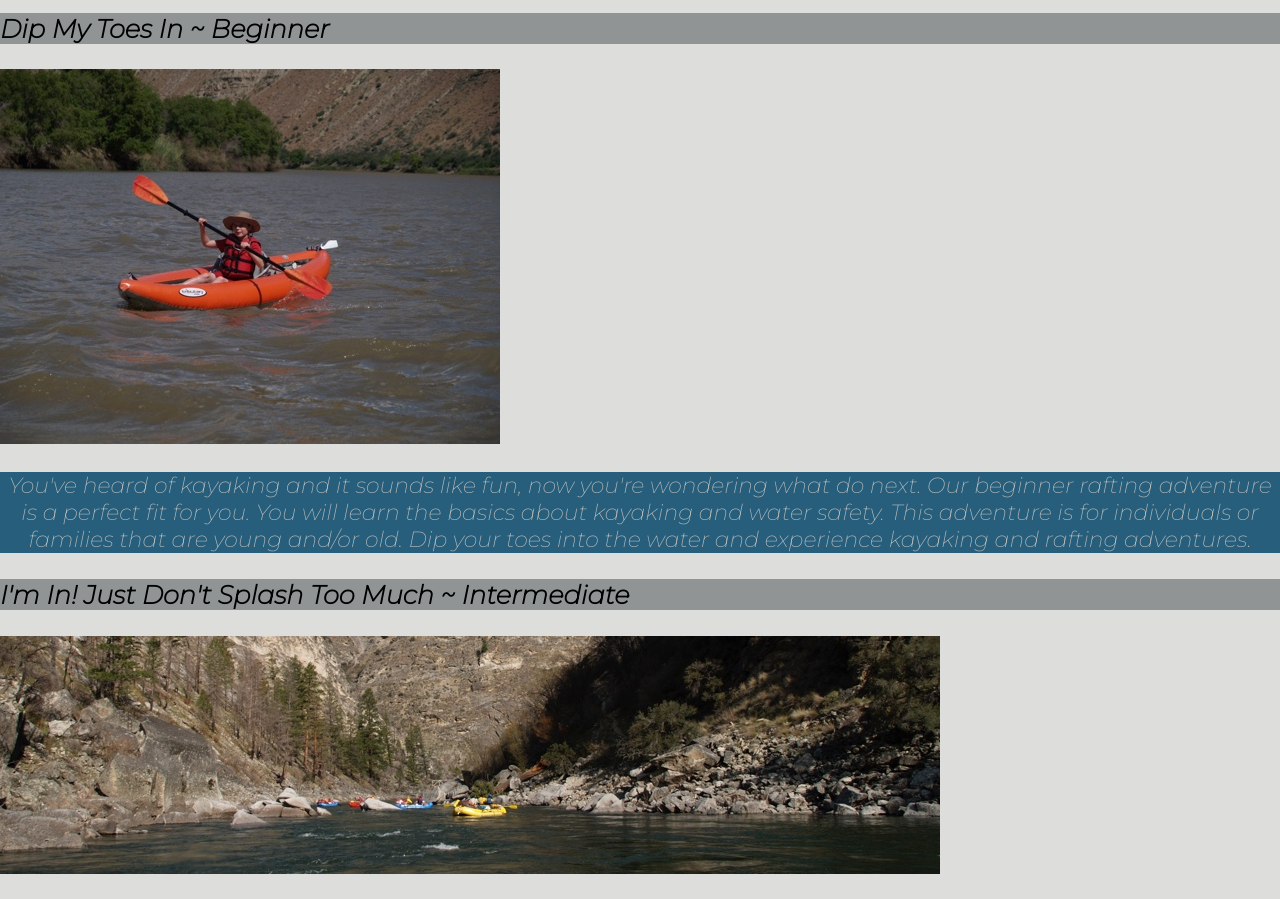
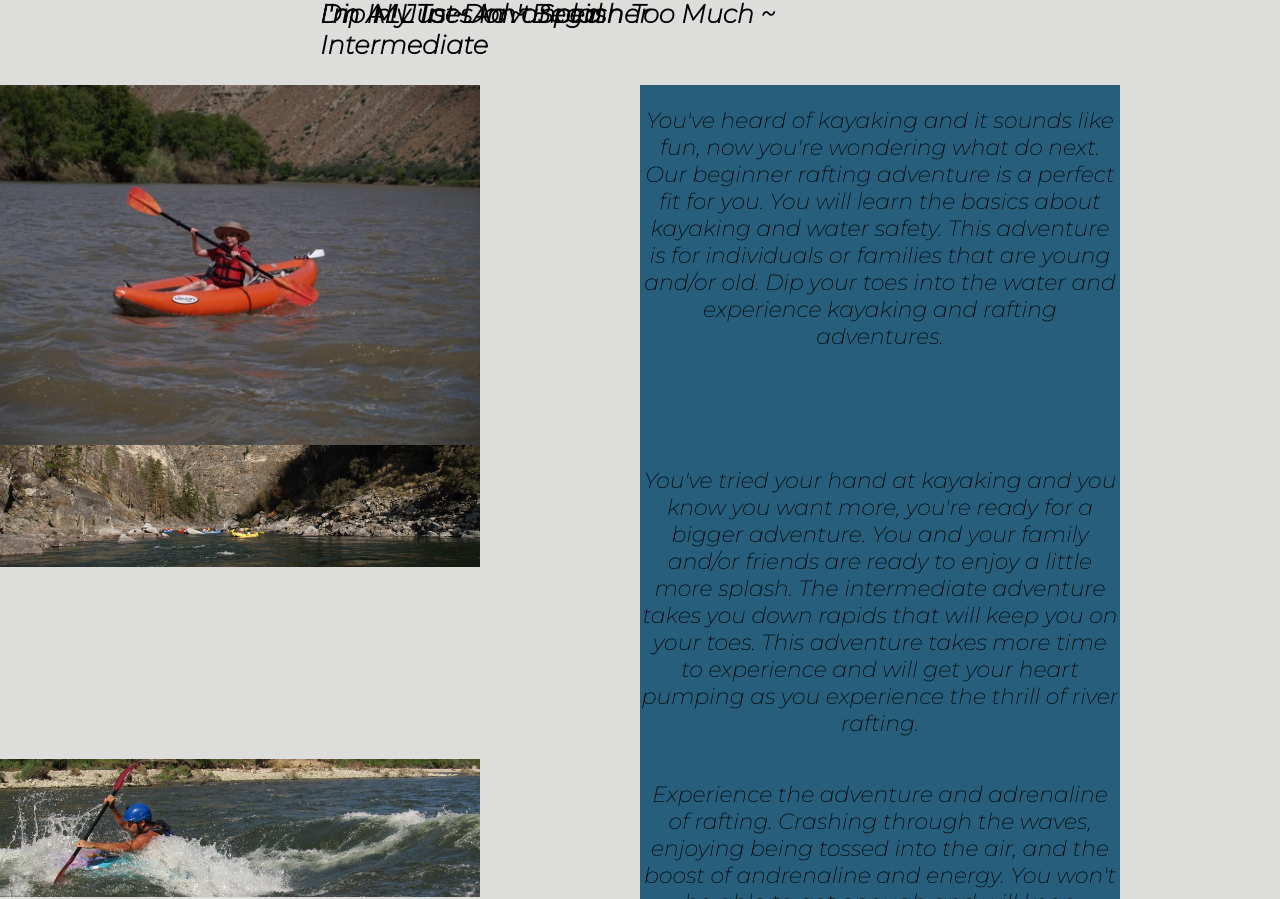
Before and after one commit to starb520/wdd130, a plain HTML site: page wwr/river_skill_level.html in a window 1280 px wide. Shown: the part 517-1416 px from the top of the page. Drawn offline with Linux system fonts and the light colour scheme.

Commit message:
workin g on the grid

```diff
--- a/wwr/river_skill_level.html
+++ b/wwr/river_skill_level.html
@@ -23,43 +23,49 @@
                 <a href="contactus.html">Contact Us</a>
             </nav>
         </header>
-        <div id="calm_river">
-            <div id="calm_river_photo">
-                <img id="calm_river_image" src="images/littlecolorado-wide.jpg" alt="Picture of calm river">
-                    <div id="big_text">
-                        <h2>Choose Your Adventure</h2>
-                    </div>
-            </div>
+
+        <img id="calm_river_image" src="images/littlecolorado-wide.jpg" alt="Picture of calm river">
+
+        <div id="big_text">
+            <h2>Choose Your Adventure</h2>
         </div>
 
 
         <main class="choose_your_adventure">
 
-            <div id="river_level">
-                <div id="headline_quote">
+                <div class="headline_quote_b">
                     <h3>Dip My Toes In ~ Beginner</h3>
                 </div>
-                <img id="kayak" src="images/deso-kayak.jpg" alt="picture of child kayaking">
-                <section class="text_background">
+
+                <img class="kayak" id="beginner" src="images/deso-kayak.jpg" alt="picture of child kayaking">
+
+                <section class="text_background" id="beginner_text">
                     <p>You've heard of kayaking and it sounds like fun, now you're wondering what do next. Our beginner rafting adventure is a perfect fit for you. You will learn the basics about kayaking and water safety. This adventure is for individuals or families that are young and/or old. Dip your toes into the water and experience kayaking and rafting adventures.</p>
                 </section>
 
-                <div id="headline_quote">
+
+
+                <div class="headline_quote_i">
                     <h3>I'm In! Just Don't Splash Too Much ~ Intermediate</h3>
                 </div>
-                <img id="kayak" src="images/river-wide3.jpg" alt="picture of calm river">
-                <section class="text_background">
+
+                <img class="kayak" id="intermediate" src="images/river-wide3.jpg" alt="picture of calm river">
+
+                <section class="text_background" id="intermediate_text">
                     <p>You've tried your hand at kayaking and you know you want more, you're ready for a bigger adventure. You and your family and/or friends are ready to enjoy a little more splash. The intermediate adventure takes you down rapids that will keep you on your toes. This adventure takes more time to experience and will get your heart pumping as you experience the thrill of river rafting.</p>
                 </section>
 
-                <div id="headline_quote">
+
+
+                <div class="headline_quote_a">
                     <h3>I'm ALL In ~ Advanced</h3>
                 </div>
-                <img id=""kayak" src="images/salmon-kayak-banner1.jpg" alt="picture of large rapids">
-                <section class="text_background">
+
+                <img class="kayak" id="advanced" src="images/salmon-kayak-banner1.jpg" alt="picture of large rapids">
+
+                <section class="text_background" id="advanced_text">
                     <p>Experience the adventure and adrenaline of rafting. Crashing through the waves, enjoying being tossed into the air, and the boost of andrenaline and energy. You won't be able to get enough and will keep coming back for more.</p>
                 </section>
-            </div>
 
         </main>
 
--- a/wwr/styles/style.css
+++ b/wwr/styles/style.css
@@ -231,27 +231,65 @@ main section img {
 .card-img, .mountains {
     width: 100%;
 }
-
-.text_background {
-    background-color: #265e7c;
-
-}
-
-.text_background p {
-    color: #b3b8b8;
-}
-
-#headline_quote h3 {
-    background-color:#909494;
-}
-
-#big_text h2 {
-    background-color: #676865;
-    font-size: 45px;
-}
+ /* river_skill_level css begins*/
 
 #calm_river_image {
     width: 100%;
+}
+
+.choose_your_adventure {
+    display: grid;
+    grid-template-columns: repeat(8, 1fr);
+}
+
+.headline_quote_b {
+    grid-column: 3/6;
+    grid-row: 1/2;
+}
+
+.headline_quote_i {
+    grid-column: 3/6;
+    grid-row: 1/2;
+}
+
+.headline_quote_a {
+    grid-column: 3/6;
+    grid-row: 1/2;
+}
+#beginner {
+    grid-column: 1/4;
+    grid-row: 2/5;
+    width: 100%;
+}
+
+#intermediate {
+    grid-column: 1/4;
+    grid-row: 7/10;
+    width: 100%;
+}
+
+#advanced {
+    grid-column: 1/4;
+    grid-row: 11/15;
+    width: 100%;
+}
+
+#beginner_text {
+    grid-column: 5/8;
+    grid-row: 2/5;
+    background-color: #265e7c;
+}
+
+#intermediate_text {
+    grid-column: 5/8;
+    grid-row: 7/10;
+    background-color: #265e7c;
+}
+
+#advanced_text {
+    grid-column: 5/8;
+    grid-row: 11/15;
+    background-color: #265e7c;
 }
 
 /*Code give to us to make the Rafting Website page responsive*/
```
